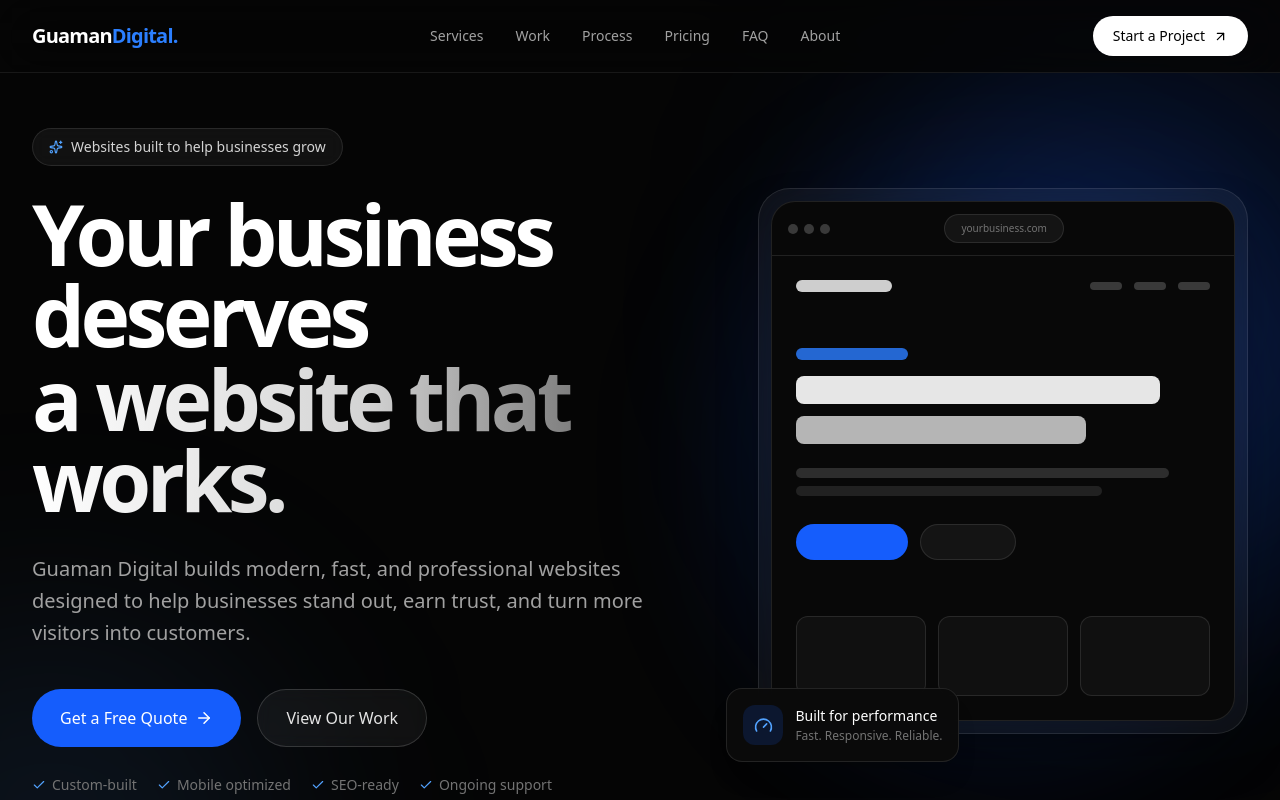
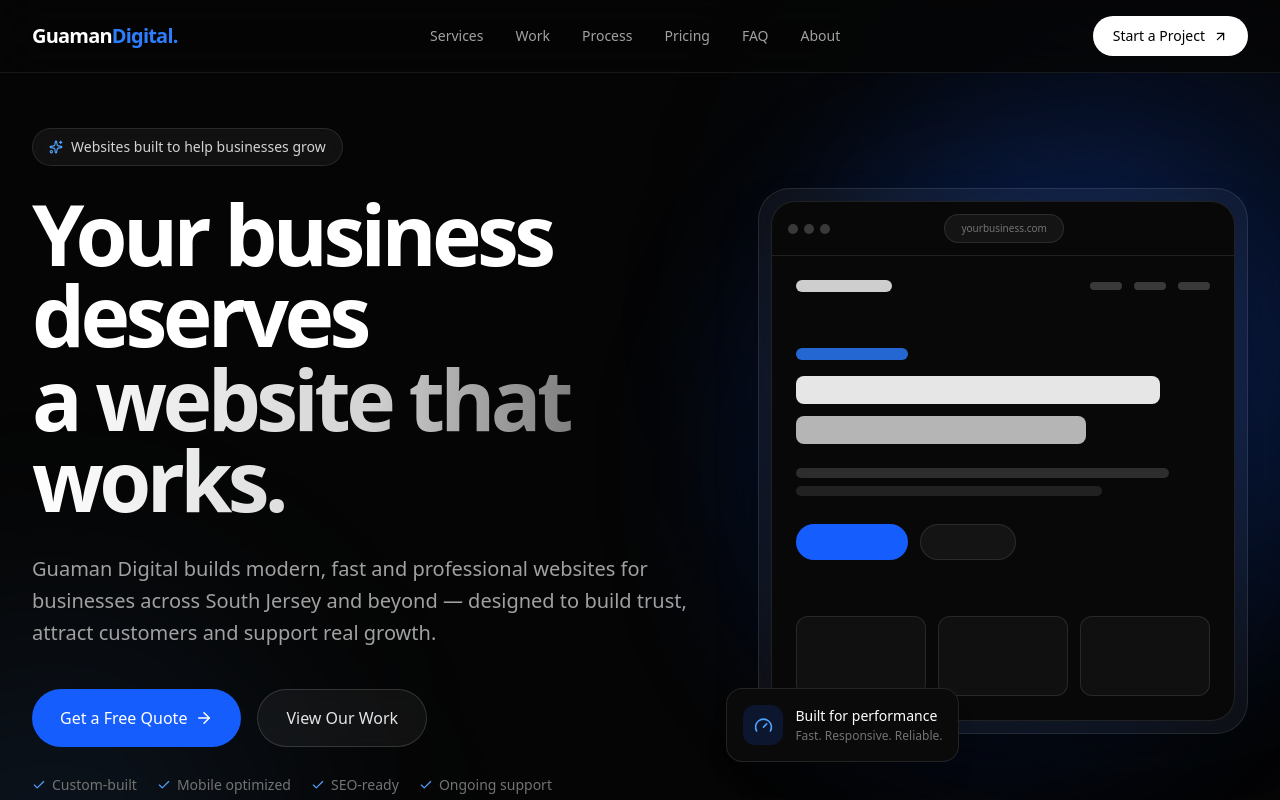
Before and after one commit to ast155/guaman-digital, a Next.js app: page / in a window 1280 px wide. Shown: the top 800 px of the page. Built offline with nearby package versions, Linux system fonts and the light colour scheme.

Commit message:
Add local SEO context to homepage

```diff
--- a/components/sections/Hero.tsx
+++ b/components/sections/Hero.tsx
@@ -33,10 +33,10 @@
             </h1>
 
             <p className="mt-7 max-w-2xl text-base leading-7 text-neutral-400 sm:mt-8 sm:text-xl sm:leading-8">
-              Guaman Digital builds modern, fast, and professional websites
-              designed to help businesses stand out, earn trust, and turn more
-              visitors into customers.
-            </p>
+  Guaman Digital builds modern, fast and professional websites for
+  businesses across South Jersey and beyond — designed to build trust,
+  attract customers and support real growth.
+</p>
 
             {/* CTA BUTTONS */}
             <div className="mt-9 flex flex-col gap-3 sm:mt-10 sm:flex-row sm:gap-4">
```
